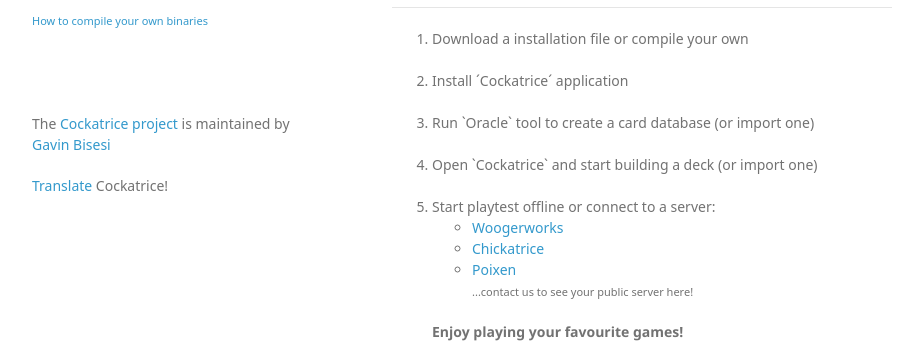
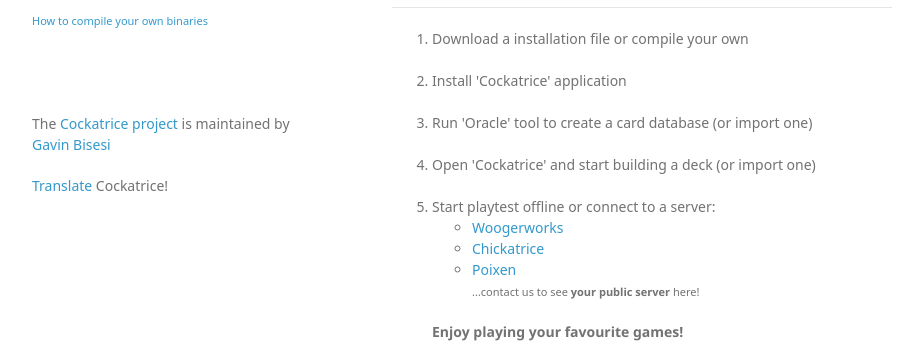
Before and after one commit to tooomm/test, a plain HTML site: page index.html in a window 1280 px wide. Shown: the part 535-884 px from the top of the page, without its empty margins (178-1100 px from the left). Drawn offline with Linux system fonts and the light colour scheme; a web font is replaced by a local one.

Commit message:
Update index.html

```diff
--- a/index.html
+++ b/index.html
@@ -57,15 +57,15 @@
 <hr>
 <ol>
   <li>Download a installation file or compile your own</li><br>
-  <li>Install ´Cockatrice´ application</li><br>
-  <li>Run `Oracle` tool to create a card database (or import one)</li><br>
-  <li>Open `Cockatrice` and start building a deck (or import one)</li><br>
+  <li>Install 'Cockatrice' application</li><br>
+  <li>Run 'Oracle' tool to create a card database (or import one)</li><br>
+  <li>Open 'Cockatrice' and start building a deck (or import one)</li><br>
   <li>Start playtest offline or connect to a server:</li>
     <ul>
       <li><a href="http://www.woogerworks.com">Woogerworks</a></li>
       <li><a href="http://www.chickatrice.net/">Chickatrice</a></li>
       <li><a href="http://www.poixen.com/">Poixen</a></li>
-    <small>...contact us to see your public server here!</small>
+    <small>...contact us to see <b>your public server</b> here!</small>
     </ul>
   <b>Enjoy playing your favourite games!</b>
 </ol>
@@ -80,7 +80,7 @@
   <li><a href="http://reddit.com/r/cockatrice">reddit r/Cockatrice</a></li>
   <li><a href="http://www.woogerworks.com">Woogerworks</a> / <a href="http://www.chickatrice.net/">Chickatrice</a> / <a href="http://www.poixen.com/">Poixen</a> (incomplete Serverlist)</li>
 <br>
-  <li><i>How to host your own `Servatrice` server in your local network or in the internet</i></li>
+  <li><i>How to host your own 'Servatrice' server in your local network or in the internet</i></li>
 </ul>
 
 <br><br>
```
